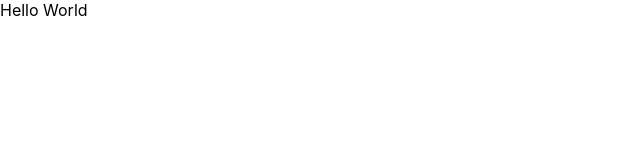
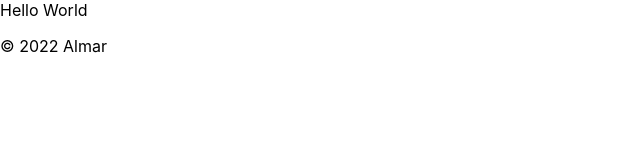
Before and after one commit to Assetbekov-Almar/next-js-coffee-store, a Next.js app: page /hello in a window 1280 px wide. Shown: the top 160 px of the page, without its empty margins (0-640 px from the left). Built offline with nearby package versions, Linux system fonts and the light colour scheme.

Commit message:
Feature: Add footer to _app.js

```diff
--- a/pages/_app.js
+++ b/pages/_app.js
@@ -1,7 +1,14 @@
 import '../styles/globals.css'
 
 function MyApp({ Component, pageProps }) {
-  return <Component {...pageProps} />
+  return (
+    <div>
+      <Component {...pageProps} />
+      <footer>
+        <p>© 2022 Almar</p>
+      </footer>
+    </div>
+  )
 }
 
 export default MyApp
```
